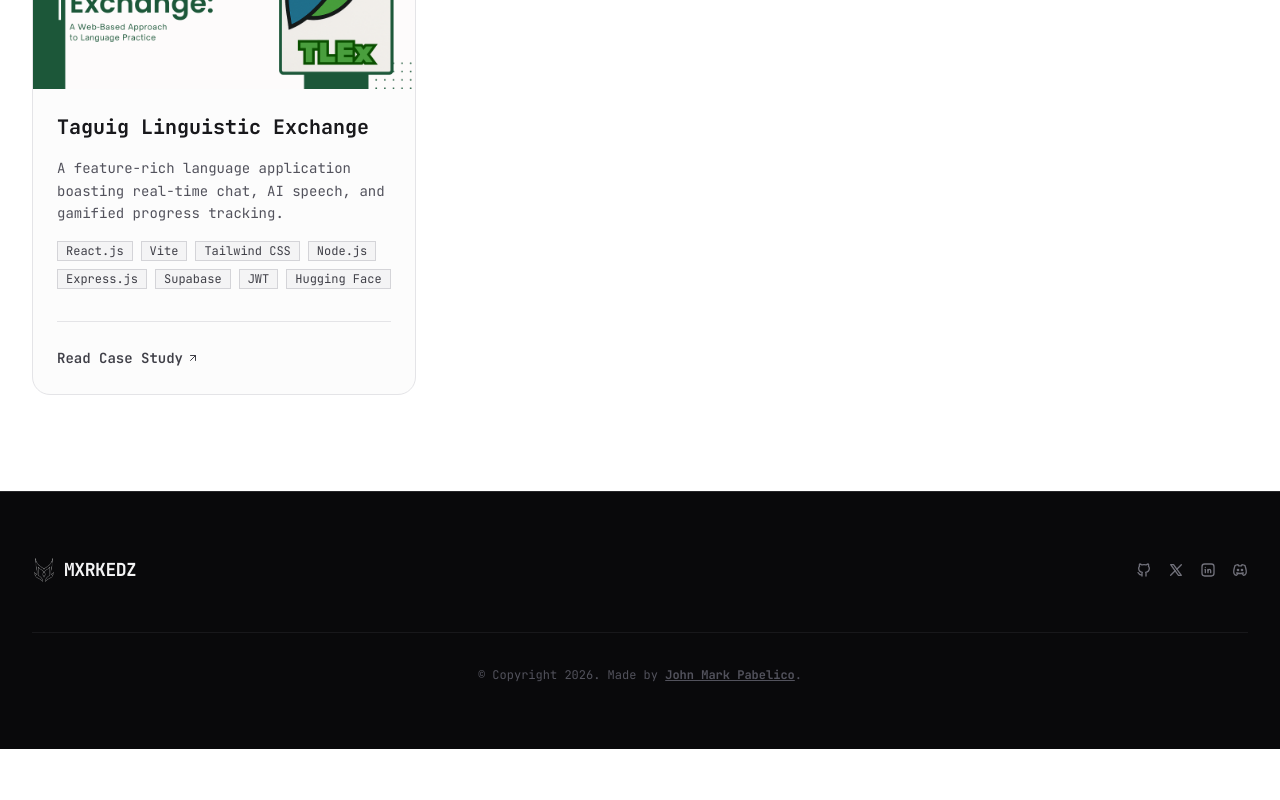
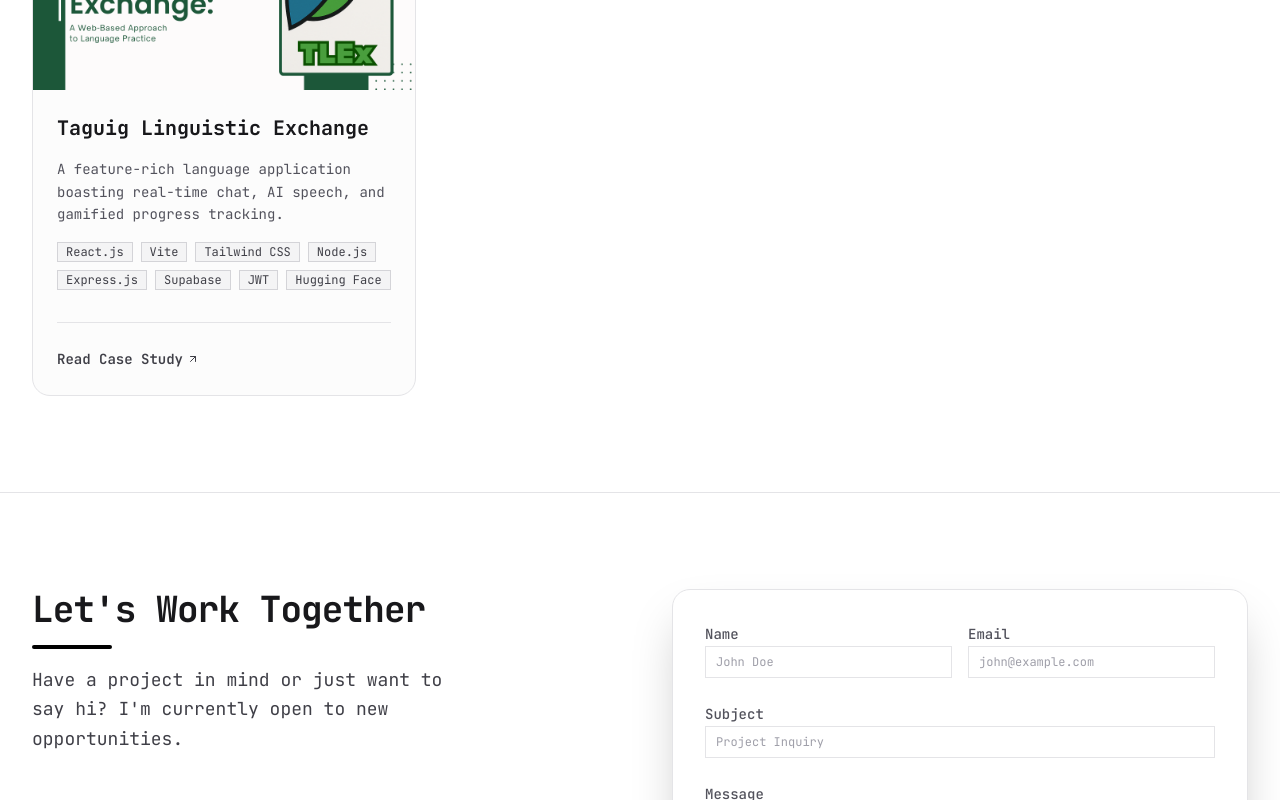
Before and after one commit to mxrkedz/portfolio, a Next.js app: page / in a window 1280 px wide. Shown: the part 2000-2800 px from the top of the page. Before the commit the page ends 2749 px from the top, so only its background shows below. Built offline with nearby package versions, Linux system fonts and the light colour scheme.

Commit message:
contact section

```diff
--- a/app/page.tsx
+++ b/app/page.tsx
@@ -1,5 +1,6 @@
 import { About } from '@/components/About';
-import { ComponentExample } from '@/components/component-example';
+import { Contact } from '@/components/Contact';
+// import { ComponentExample } from '@/components/component-example';
 import { Hero } from '@/components/Hero';
 import { Footer } from '@/components/layouts/Footer';
 import Navbar from '@/components/layouts/Navbar';
@@ -13,6 +14,7 @@ export default function Page() {
       {/* <ComponentExample /> */}
       <About />
       <Projects />
+      <Contact />
       <Footer />
     </>
   );
--- a/components/About.tsx
+++ b/components/About.tsx
@@ -31,7 +31,7 @@ export function About() {
   return (
     <section
       id="about"
-      className="relative w-full bg-white dark:bg-zinc-950 py-24"
+      className="relative w-full bg-white dark:bg-zinc-950 py-24 border-b border-zinc-200"
     >
       <div className="container mx-auto px-6 lg:px-8">
         <div className="grid gap-16 lg:grid-cols-2 lg:gap-24">
--- /dev/null
+++ b/components/Contact.tsx
@@ -0,0 +1,201 @@
+'use client';
+
+import { useState } from 'react';
+import Link from 'next/link';
+import { Send, Github, Linkedin, Twitter, Mail } from 'lucide-react';
+import { Button } from '@/components/ui/button';
+import { Input } from '@/components/ui/input';
+import { Textarea } from '@/components/ui/textarea';
+
+export function Contact() {
+  const [isLoading, setIsLoading] = useState(false);
+  const [isSuccess, setIsSuccess] = useState(false);
+
+  async function onSubmit(event: React.FormEvent<HTMLFormElement>) {
+    event.preventDefault();
+    setIsLoading(true);
+
+    const formData = new FormData(event.currentTarget);
+    const data = Object.fromEntries(formData);
+
+    try {
+      const response = await fetch('/api/contact', {
+        method: 'POST',
+        headers: { 'Content-Type': 'application/json' },
+        body: JSON.stringify(data),
+      });
+
+      if (!response.ok) throw new Error('Failed to send message');
+
+      setIsSuccess(true);
+    } catch (error) {
+      console.error(error);
+      alert('Something went wrong. Please try again.');
+    } finally {
+      setIsLoading(false);
+    }
+  }
+
+  return (
+    <section
+      id="contact"
+      className="relative w-full bg-white dark:bg-zinc-950 py-24"
+    >
+      <div className="container mx-auto px-6 lg:px-8">
+        <div className="grid gap-16 lg:grid-cols-2">
+          <div className="flex flex-col justify-between space-y-8">
+            <div className="space-y-4">
+              <h2 className="text-3xl font-bold tracking-tight text-zinc-900 dark:text-white sm:text-4xl">
+                Let&apos;s Work Together
+              </h2>
+              <div className="h-1 w-20 rounded bg-black dark:bg-gradient-to-r dark:from-cyan-400 dark:to-emerald-400"></div>
+              <p className="max-w-md text-zinc-700 dark:text-zinc-400 text-lg leading-relaxed">
+                Have a project in mind or just want to say hi? I&apos;m
+                currently open to new opportunities.
+              </p>
+            </div>
+
+            {/* Social Links */}
+            <div className="space-y-6">
+              <h3 className="text-sm font-semibold uppercase tracking-wider text-zinc-600 dark:text-zinc-500">
+                Connect on Socials
+              </h3>
+              <div className="flex gap-4">
+                <SocialLink
+                  href="https://github.com/mxrkedz"
+                  icon={<Github className="h-5 w-5" />}
+                  label="GitHub"
+                />
+                <SocialLink
+                  href="https://www.linkedin.com/in/john-mark-pabelico/"
+                  icon={<Linkedin className="h-5 w-5" />}
+                  label="LinkedIn"
+                />
+                <SocialLink
+                  href="https://x.com/mxrkedz"
+                  icon={<Twitter className="h-5 w-5" />}
+                  label="X / Twitter"
+                />
+              </div>
+            </div>
+          </div>
+          <div className="rounded-2xl border border-zinc-200 dark:border-zinc-800 bg-white/60 dark:bg-zinc-900/20 p-8 shadow-2xl">
+            {isSuccess ? (
+              <div className="flex h-full flex-col items-center justify-center text-center space-y-4 py-12">
+                <div className="rounded-full bg-emerald-500/10 p-4 text-emerald-500">
+                  <Send className="h-8 w-8" />
+                </div>
+                <h3 className="text-xl font-bold text-zinc-900 dark:text-white">
+                  Message Sent!
+                </h3>
+                <p className="text-zinc-700 dark:text-zinc-400">
+                  Thanks for reaching out. I&apos;ll get back to you shortly.
+                </p>
+                <Button
+                  onClick={() => setIsSuccess(false)}
+                  variant="outline"
+                  className="mt-4 border-zinc-100 dark:border-zinc-700 text-zinc-800 dark:text-zinc-300"
+                >
+                  Send Another
+                </Button>
+              </div>
+            ) : (
+              <form onSubmit={onSubmit} className="space-y-6">
+                <div className="grid gap-4 sm:grid-cols-2">
+                  <div className="space-y-2">
+                    <label
+                      htmlFor="name"
+                      className="text-sm font-medium text-zinc-600 dark:text-zinc-400"
+                    >
+                      Name
+                    </label>
+                    <Input
+                      id="name"
+                      name="name"
+                      placeholder="John Doe"
+                      required
+                      className="bg-white dark:bg-zinc-950 border-zinc-200 dark:border-zinc-800 focus:border-cyan-400 focus:ring-cyan-400/20 text-zinc-900 dark:text-zinc-200 placeholder:text-zinc-400 dark:placeholder:text-zinc-600"
+                    />
+                  </div>
+                  <div className="space-y-2">
+                    <label
+                      htmlFor="email"
+                      className="text-sm font-medium text-zinc-600 dark:text-zinc-400"
+                    >
+                      Email
+                    </label>
+                    <Input
+                      id="email"
+                      name="email"
+                      type="email"
+                      placeholder="john@example.com"
+                      required
+                      className="bg-white dark:bg-zinc-950 border-zinc-200 dark:border-zinc-800 focus:border-cyan-400 focus:ring-cyan-400/20 text-zinc-900 dark:text-zinc-200 placeholder:text-zinc-400 dark:placeholder:text-zinc-600"
+                    />
+                  </div>
+                </div>
+
+                <div className="space-y-2">
+                  <label
+                    htmlFor="subject"
+                    className="text-sm font-medium text-zinc-600 dark:text-zinc-400"
+                  >
+                    Subject
+                  </label>
+                  <Input
+                    id="subject"
+                    name="subject"
+                    placeholder="Project Inquiry"
+                    required
+                    className="bg-white dark:bg-zinc-950 border-zinc-200 dark:border-zinc-800 focus:border-cyan-400 focus:ring-cyan-400/20 text-zinc-900 dark:text-zinc-200 placeholder:text-zinc-400 dark:placeholder:text-zinc-600"
+                  />
+                </div>
+
+                <div className="space-y-2">
+                  <label
+                    htmlFor="message"
+                    className="text-sm font-medium text-zinc-600 dark:text-zinc-400"
+                  >
+                    Message
+                  </label>
+                  <Textarea
+                    id="message"
+                    name="message"
+                    placeholder="Tell me about your project..."
+                    className="min-h-[150px] bg-white dark:bg-zinc-950 border-zinc-200 dark:border-zinc-800 focus:border-cyan-400 focus:ring-cyan-400/20 text-zinc-900 dark:text-zinc-200 placeholder:text-zinc-400 dark:placeholder:text-zinc-600 resize-none"
+                    required
+                  />
+                </div>
+
+                <Button type="submit" className="w-full" disabled={isLoading}>
+                  {isLoading ? 'Sending...' : 'Send Message'}
+                </Button>
+              </form>
+            )}
+          </div>
+        </div>
+      </div>
+    </section>
+  );
+}
+
+function SocialLink({
+  href,
+  icon,
+  label,
+}: {
+  href: string;
+  icon: React.ReactNode;
+  label: string;
+}) {
+  return (
+    <Link
+      href={href}
+      target="_blank"
+      className="group flex h-10 w-10 items-center justify-center rounded-lg border border-zinc-200 dark:border-zinc-800 bg-white/60 dark:bg-zinc-900 transition-all hover:border-cyan-400 hover:bg-cyan-400/10 hover:text-cyan-400 text-zinc-600 dark:text-zinc-400"
+      aria-label={label}
+    >
+      {icon}
+    </Link>
+  );
+}
--- a/components/Projects.tsx
+++ b/components/Projects.tsx
@@ -3,7 +3,6 @@ import Link from 'next/link';
 import { ArrowUpRight, FolderGit2 } from 'lucide-react';
 import { IconBrandGithub } from '@tabler/icons-react';
 import { Badge } from '@/components/ui/badge';
-import { Button } from '@/components/ui/button';
 
 export function Projects() {
   const projects = [
@@ -34,7 +33,7 @@ export function Projects() {
   return (
     <section
       id="projects"
-      className="relative w-full bg-white dark:bg-zinc-950 py-24"
+      className="relative w-full bg-white dark:bg-zinc-950 py-24 border-b border-zinc-200"
     >
       <div className="container mx-auto px-6 lg:px-8">
         <div className="mb-16 flex flex-col items-start justify-between gap-4 md:flex-row md:items-end">
--- a/components/layouts/Navbar.tsx
+++ b/components/layouts/Navbar.tsx
@@ -24,9 +24,7 @@ export default function Navbar() {
               height={30}
               className="dark:invert"
             />
-            <span>
-              MXRKEDZ
-            </span>
+            <span>MXRKEDZ</span>
           </Link>
         </div>
         <nav className="hidden md:flex items-center justify-center gap-8 text-sm font-medium">
--- a/package.json
+++ b/package.json
@@ -15,6 +15,7 @@
     "clsx": "^2.1.1",
     "lucide-react": "^0.562.0",
     "next": "16.1.1",
+    "nodemailer": "^7.0.12",
     "react": "19.2.3",
     "react-dom": "19.2.3",
     "shadcn": "^3.6.2",
@@ -24,6 +25,7 @@
   "devDependencies": {
     "@tailwindcss/postcss": "^4",
     "@types/node": "^20",
+    "@types/nodemailer": "^7.0.4",
     "@types/react": "^19",
     "@types/react-dom": "^19",
     "eslint": "^9",
```
Also changed, not shown: app/api/contact/route.ts (added, +50 -0 lines), 1 other file (tests, documents, lock files or other folders).
